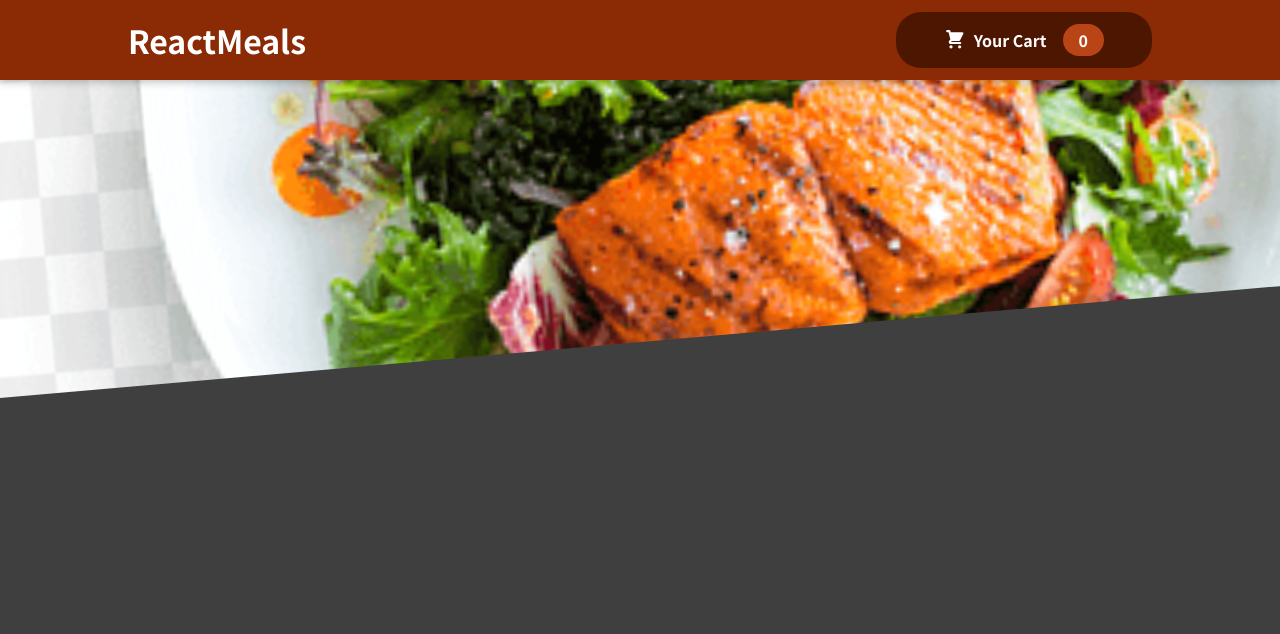
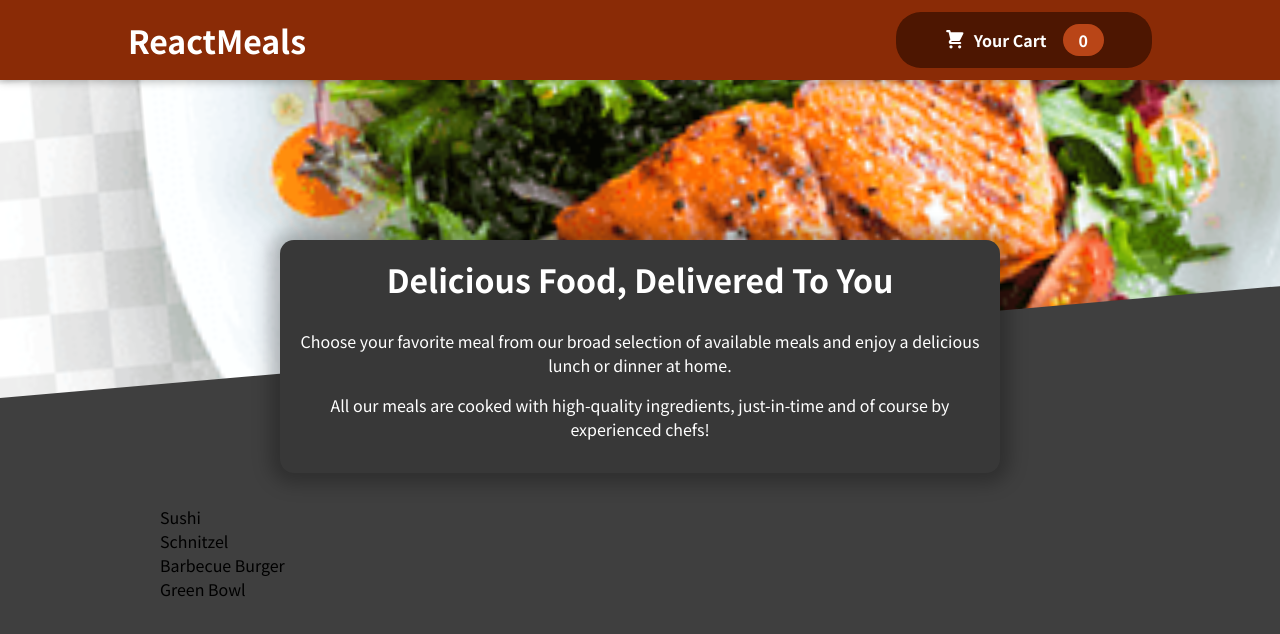
Before and after one commit to gouravgupta7799/restaurant-app, a React (Create React App) app: page / in a window 1280 px wide. Shown: the top 634 px of the page. Built offline with nearby package versions, Linux system fonts and the light colour scheme.

Commit message:
Restaurant Summary

```diff
--- a/src/App.js
+++ b/src/App.js
@@ -1,11 +1,17 @@
 
 import React from "react";
 import Header from './Component/Layout/Header'
+import { Meals } from "./Component/Meals/Meals";
+
 function App() {
   return (
     <React.Fragment>
-    <Header/>
-  </React.Fragment>
+      <Header />
+      <main>
+        <Meals />
+      </main>
+    </React.Fragment>
+
   );
 }
 
--- /dev/null
+++ b/src/Component/Meals/AvailableMeals.js
@@ -0,0 +1,42 @@
+import classes from './AvailableMeals.module.css';
+
+const DUMMY_MEALS = [
+  {
+    id: 'm1',
+    name: 'Sushi',
+    description: 'Finest fish and veggies',
+    price: 22.99,
+  },
+  {
+    id: 'm2',
+    name: 'Schnitzel',
+    description: 'A german specialty!',
+    price: 16.5,
+  },
+  {
+    id: 'm3',
+    name: 'Barbecue Burger',
+    description: 'American, raw, meaty',
+    price: 12.99,
+  },
+  {
+    id: 'm4',
+    name: 'Green Bowl',
+    description: 'Healthy...and green...',
+    price: 18.99,
+  },
+];
+
+const AvailableMeals = () => {
+  const mealsList = DUMMY_MEALS.map(meal => <li>{meal.name}</li>);
+
+  return (
+    <section className={classes.meals}>
+      <ul>
+        {mealsList}
+      </ul>
+    </section>
+  );
+};
+
+export default AvailableMeals;
--- /dev/null
+++ b/src/Component/Meals/AvailableMeals.module.css
@@ -0,0 +1,24 @@
+.meals {
+  max-width: 60rem;
+  width: 90%;
+  margin: 2rem auto;
+  animation: meals-appear 1s ease-out forwards;
+}
+
+.meals ul {
+  list-style: none;
+  margin: 0;
+  padding: 0;
+}
+
+@keyframes meals-appear {
+  from {
+    opacity: 0;
+    transform: translateY(3rem);
+  }
+
+  to {
+    opacity: 1;
+    transform: translateY(0);
+  }
+}
--- /dev/null
+++ b/src/Component/Meals/Meals.js
@@ -0,0 +1,12 @@
+import {MealsSummary} from "./MealsSummery";
+import AvailableMeals from "./AvailableMeals";
+import { Fragment } from "react";
+
+export const Meals = () => {
+  return (
+    <Fragment>
+      <MealsSummary />
+      <AvailableMeals />
+    </Fragment>
+  );
+};
--- /dev/null
+++ b/src/Component/Meals/MealsSummery.js
@@ -0,0 +1,17 @@
+import classes from './MealsSummery.module.css';
+
+export const MealsSummary = () => {
+  return (
+    <section className={classes.summary}>
+      <h2>Delicious Food, Delivered To You</h2>
+      <p>
+        Choose your favorite meal from our broad selection of available meals
+        and enjoy a delicious lunch or dinner at home.
+      </p>
+      <p>
+        All our meals are cooked with high-quality ingredients, just-in-time and
+        of course by experienced chefs!
+      </p>
+    </section>
+  );
+};
--- /dev/null
+++ b/src/Component/Meals/MealsSummery.module.css
@@ -0,0 +1,18 @@
+.summary {
+    text-align: center;
+    max-width: 45rem;
+    width: 90%;
+    margin: auto;
+    margin-top: -10rem;
+    position: relative;
+    background-color: #383838;
+    color: white;
+    border-radius: 14px;
+    padding: 1rem;
+    box-shadow: 0 1px 18px 10px rgba(0, 0, 0, 0.25);
+  }
+
+  .summary h2 {
+    font-size: 2rem;
+    margin-top: 0;
+  }
```
